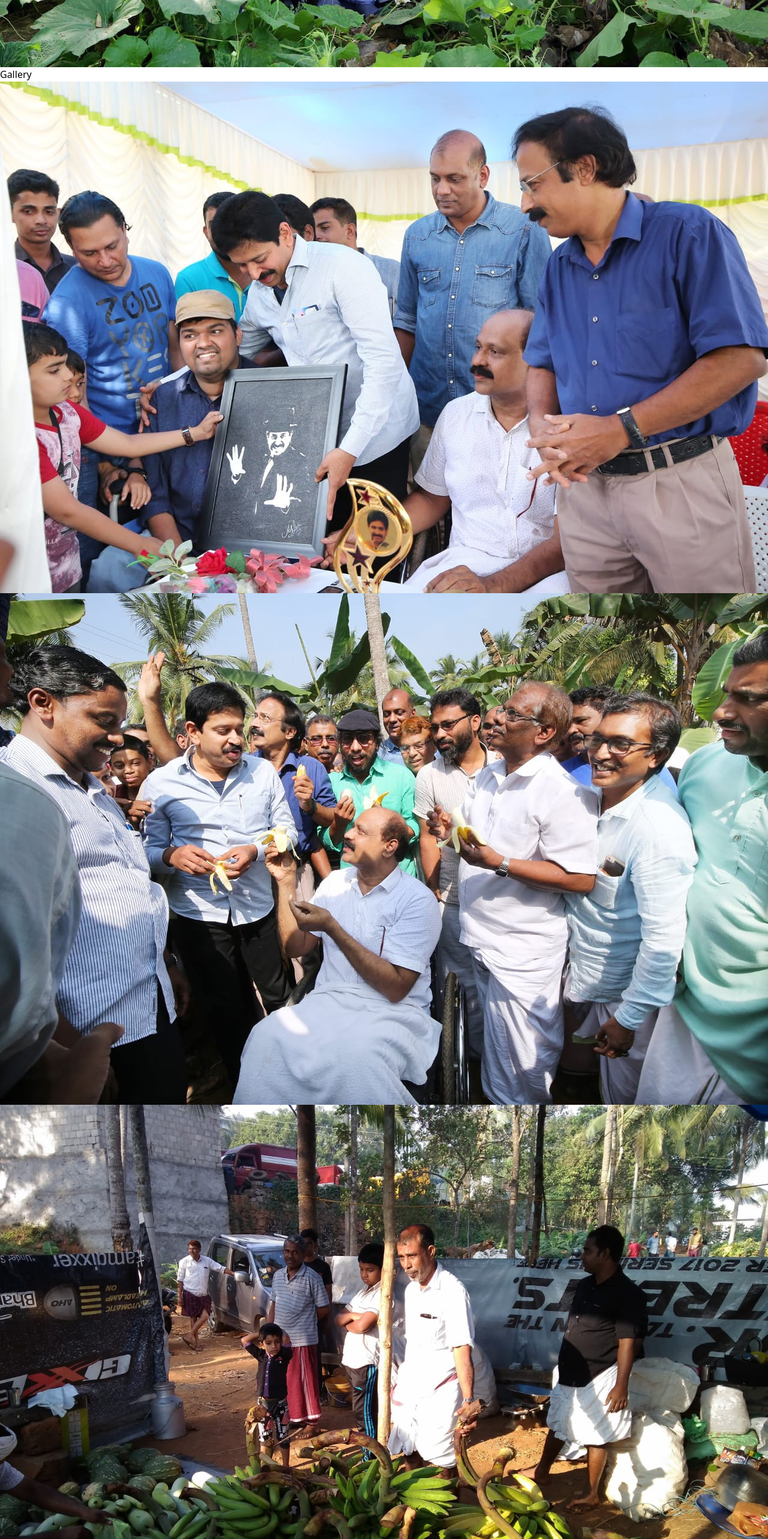
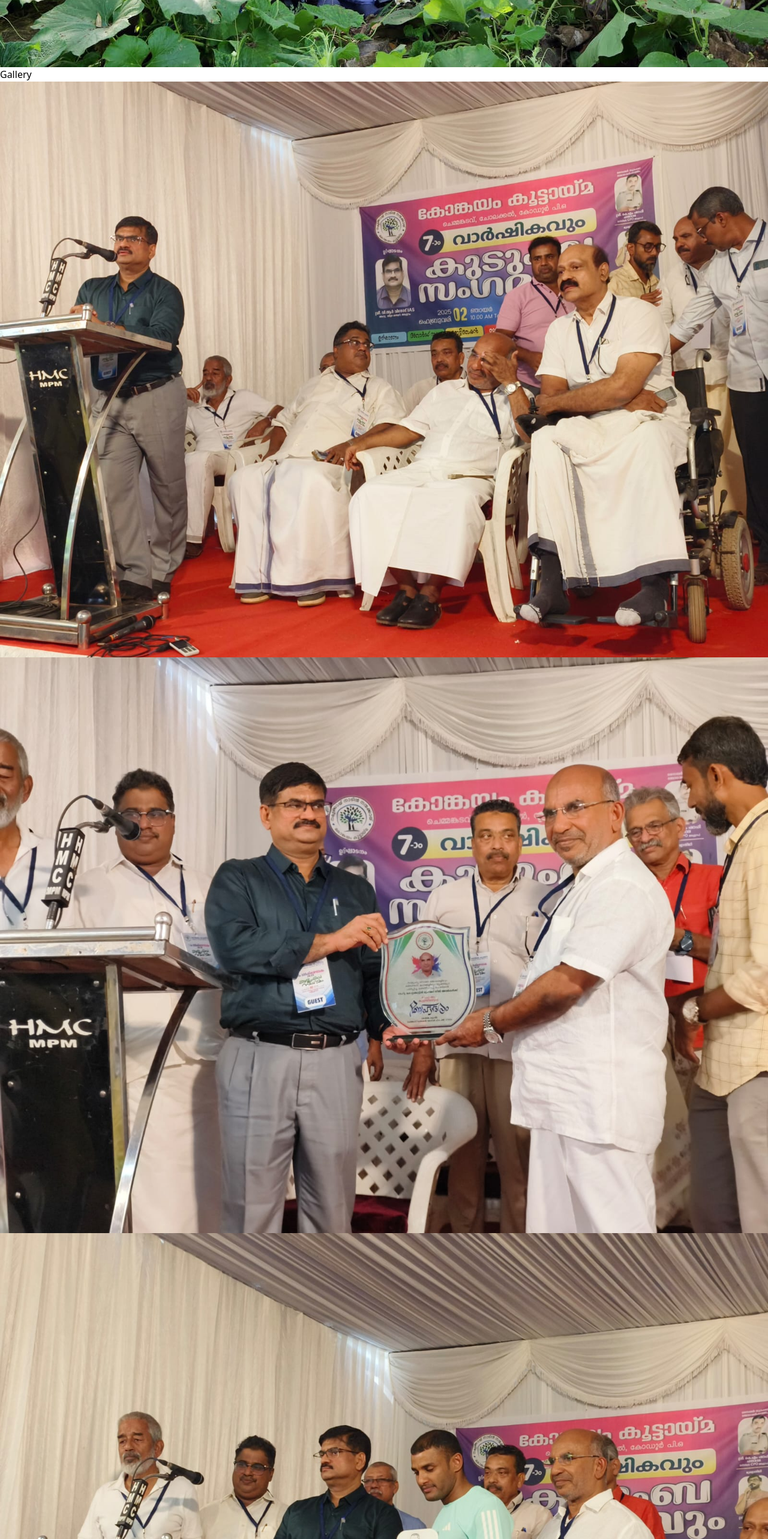
Before and after one commit to quotely-co/Kongayam_koottaayma, a React (Vite) app: page / in a window 1280 px wide. Shown: the part 4280-6846 px from the top of the page at 60% size. Built offline with nearby package versions, Linux system fonts and the light colour scheme.

Commit message:
update home image

```diff
--- a/src/components/Gallery.jsx
+++ b/src/components/Gallery.jsx
@@ -2,26 +2,12 @@ import { Link } from "react-router-dom"; // Import Link from react-router-dom
 
 const Gallery = () => {
   const images = [
-    "/images/image1.jpeg",
-    // "/images/image2.jpeg",
-    "/images/image3.jpeg",
-    // "/images/image4.jpeg",
-    "/images/image5.jpeg",
+    "/images/news2025.1.jpeg",
+    "/images/news2025.2.jpeg",
+    "/images/news2025.3.jpeg",
     "/images/image6.jpeg",
     "/images/image7.jpeg",
     "/images/image8.jpeg",
-    // "/images/image9.jpeg",
-    // "/images/image10.jpeg",
-    // "/images/image11.jpeg",
-    // "/images/image12.jpeg",
-    // "/images/image13.jpeg",
-    // "/images/image14.jpeg",
-    // "/images/image15.jpeg",
-    // "/images/image16.jpeg",
-    // "/images/image17.jpeg",
-    // "/images/image18.jpeg",
-    // "/images/image19.jpeg",
-    // "/images/image20.jpeg"
   ];
 
   return (
```
